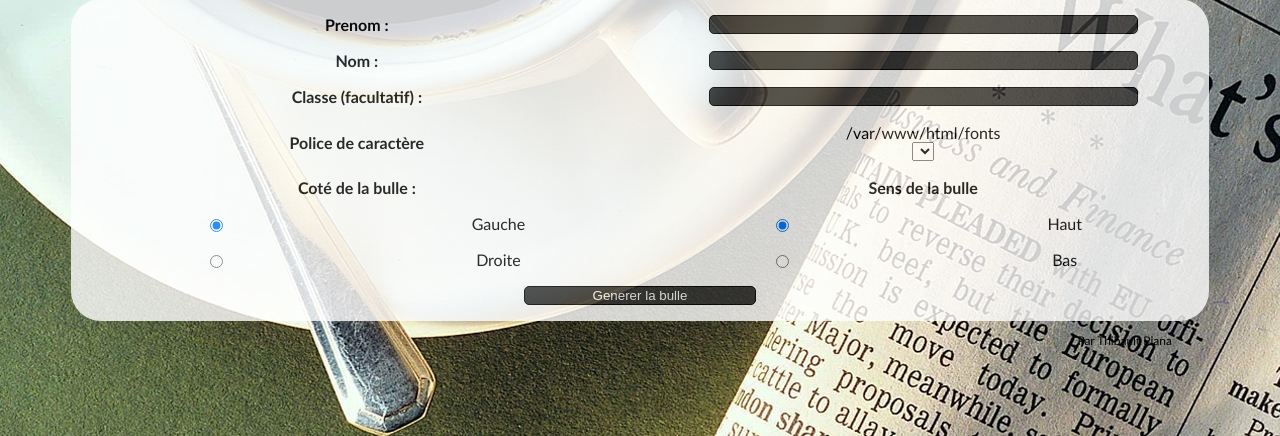
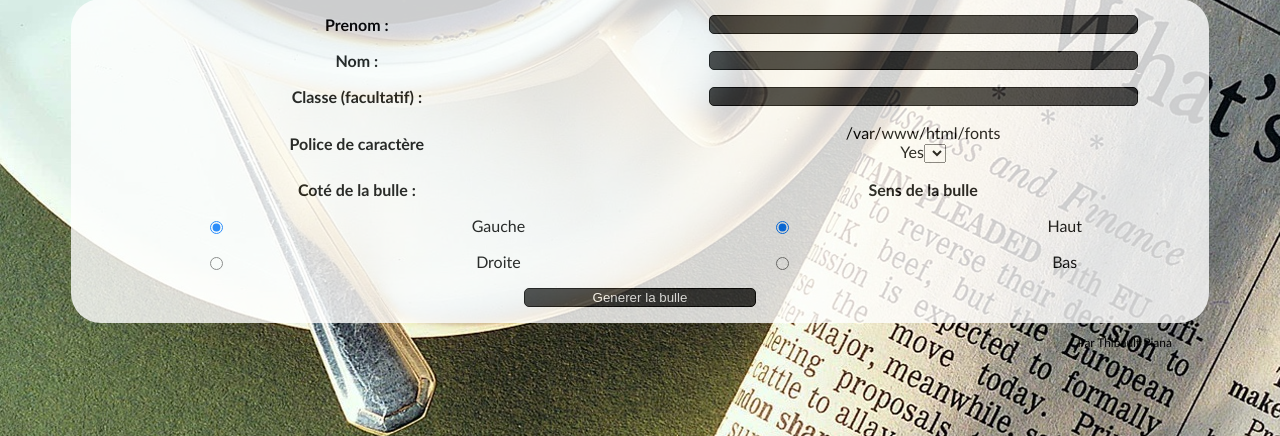
Before and after one commit to graille/Bubble-name-generator, a PHP site: page / in a window 1280 px wide. Shown: the part 235-671 px from the top of the page. Run offline with PHP 8.4, Linux system fonts and the light colour scheme; lists and menus that the app fills with data are empty.

Commit message:
New version

```diff
--- a/index.php
+++ b/index.php
@@ -77,8 +77,10 @@ else {
                     <td colspan="2"><strong>Police de caractère</strong></td>
                     <td colspan="2">
                         <?php
-                        $dir = realpath('./').'/fonts';
+                        $dir = realpath('./fonts');
                         echo $dir.'<br />';
+                        if(is_dir($dir))
+                            echo 'Yes';
 
                         echo '<select name="font">';
                         $dh = opendir($dir);
```
